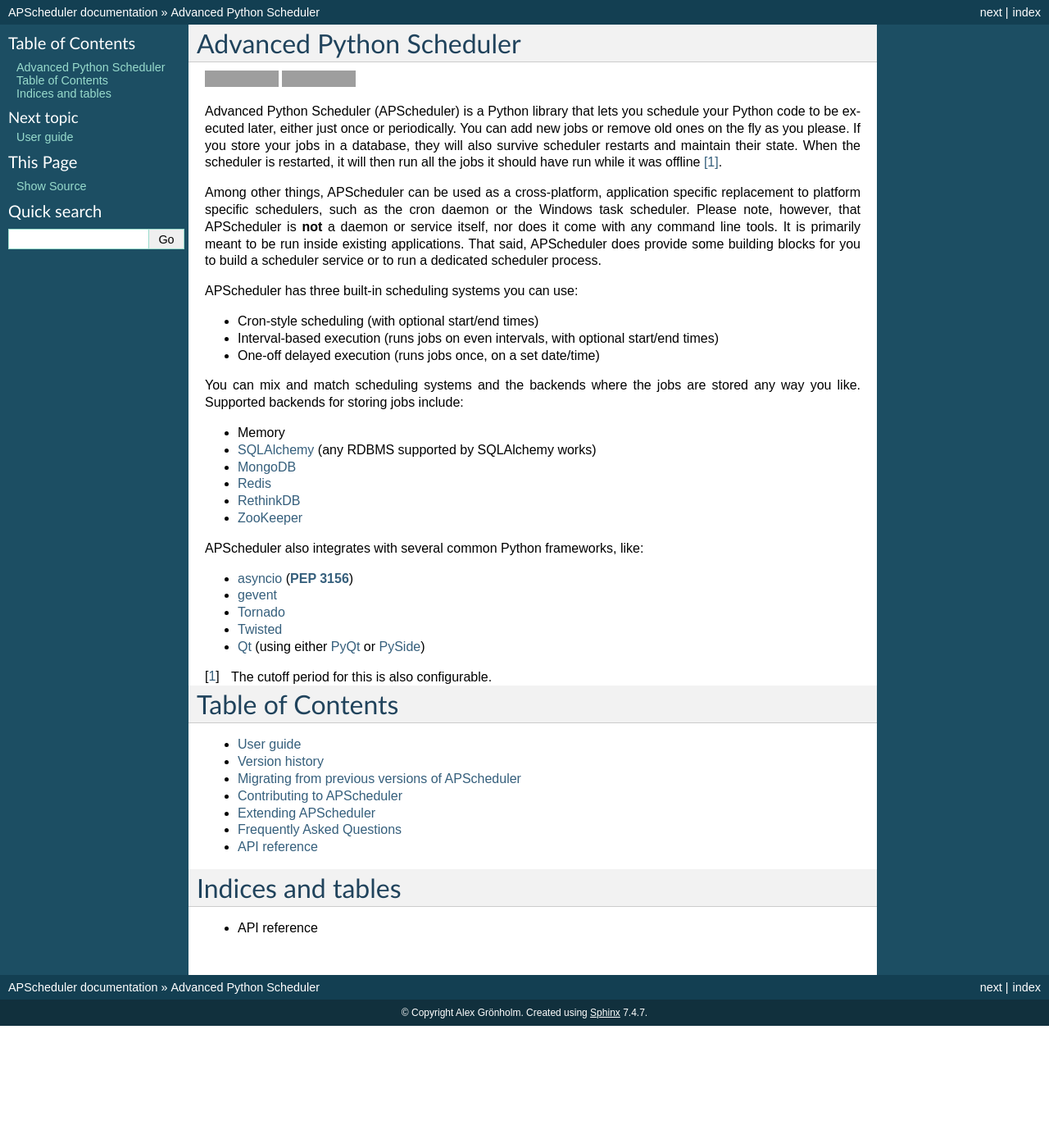
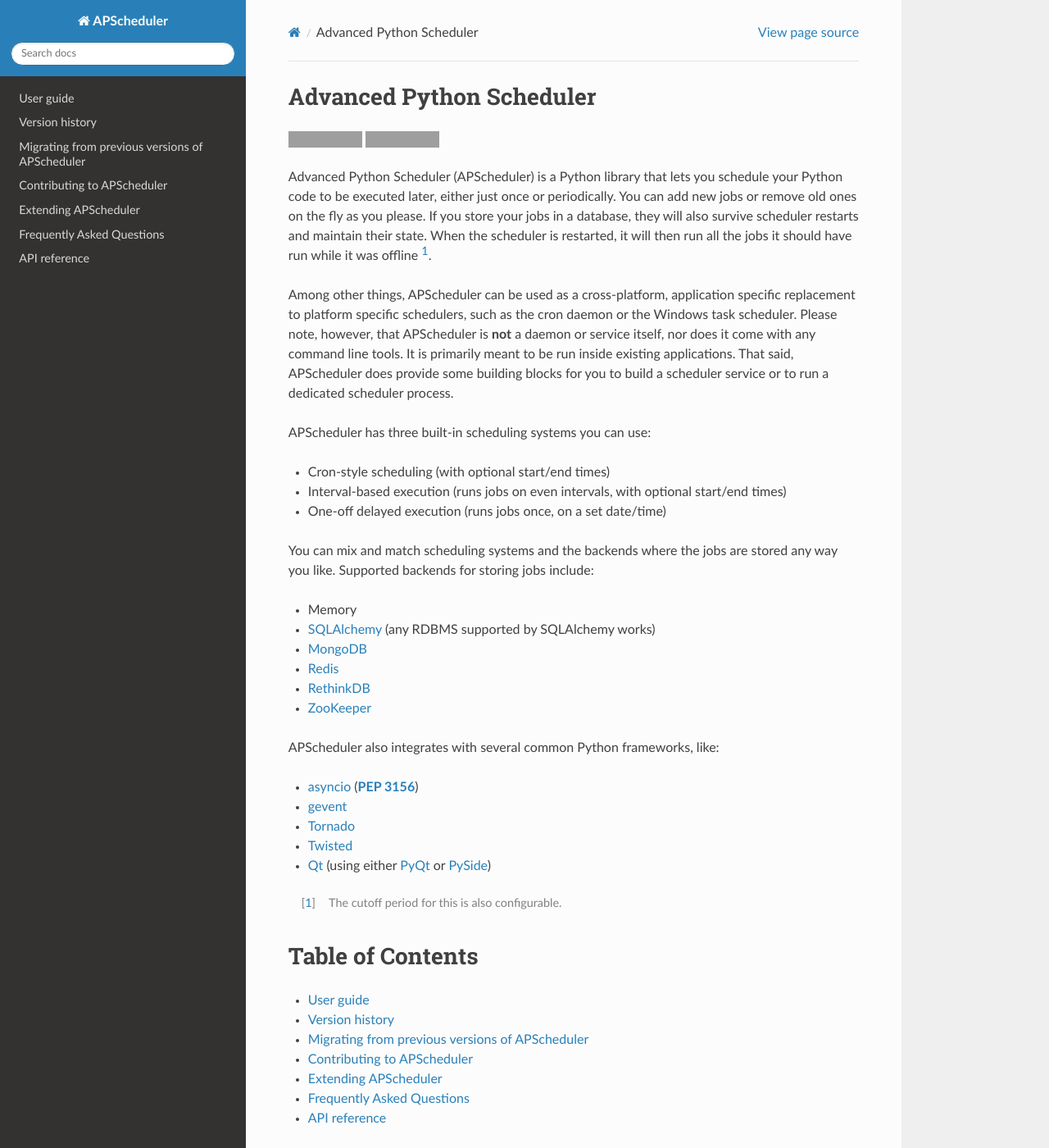
Before and after one commit to agronholm/apscheduler, a Sphinx documentation site: the page built from docs/index.rst, in a window 1280 px wide and 1400 px high. Shown: the whole window at 82% size. Built offline with Sphinx 7.4.7 and the Read the Docs theme 2.0.0, drawn with Linux system fonts in a browser that asks for light colours; some of the changed text lies outside the part shown; grey boxes are pictures that could not be loaded.

Commit message:
docs: use rtd theme

```diff
--- a/docs/conf.py
+++ b/docs/conf.py
@@ -22,7 +22,7 @@
 
 # Add any Sphinx extension module names here, as strings. They can be extensions
 # coming with Sphinx (named 'sphinx.ext.*') or your custom ones.
-extensions = ['sphinx.ext.autodoc', 'sphinx.ext.intersphinx', 'sphinxcontrib.fulltoc']
+extensions = ['sphinx.ext.autodoc', 'sphinx.ext.intersphinx']
 
 # Add any paths that contain templates here, relative to this directory.
 templates_path = ['_templates']
@@ -92,7 +92,7 @@
 
 # The theme to use for HTML and HTML Help pages.  Major themes that come with
 # Sphinx are currently 'default' and 'sphinxdoc'.
-html_theme = 'default'
+html_theme = 'sphinx_rtd_theme'
 
 # Theme options are theme-specific and customize the look and feel of a theme
 # further.  For a list of options available for each theme, see the
--- a/setup.py
+++ b/setup.py
@@ -64,7 +64,7 @@
         'testing:python_version >= "3.5"': ['pytest_asyncio'],
         'docs': [
             'sphinx',
-            'sphinxcontrib-fulltoc',
+            'sphinx-rtd-theme',
         ],
     },
     zip_safe=False,
```
